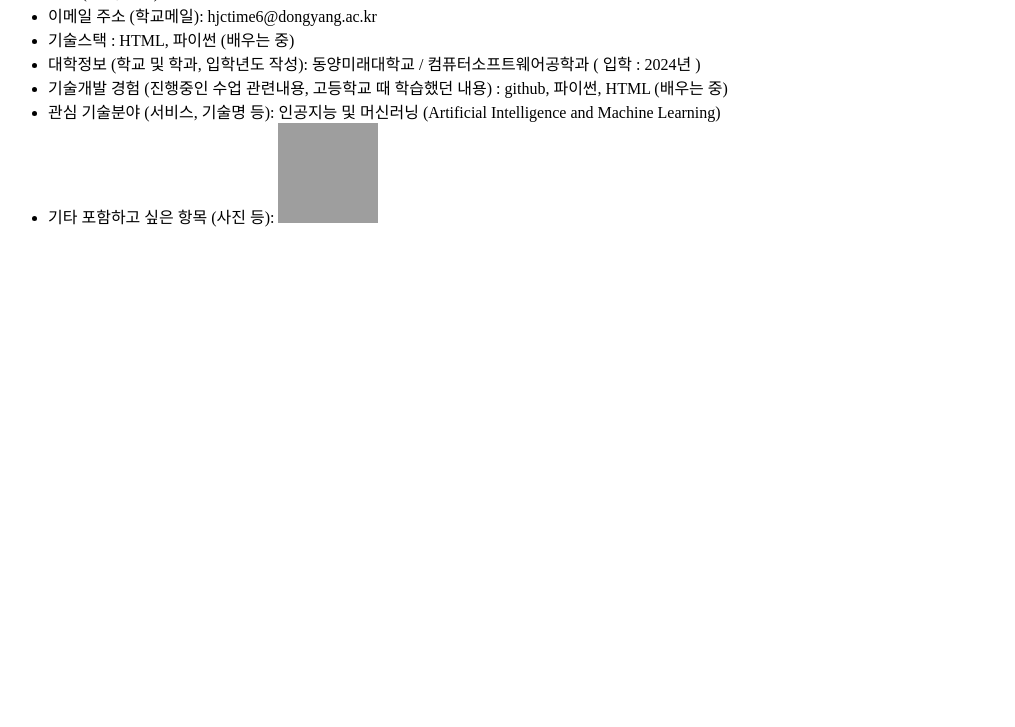
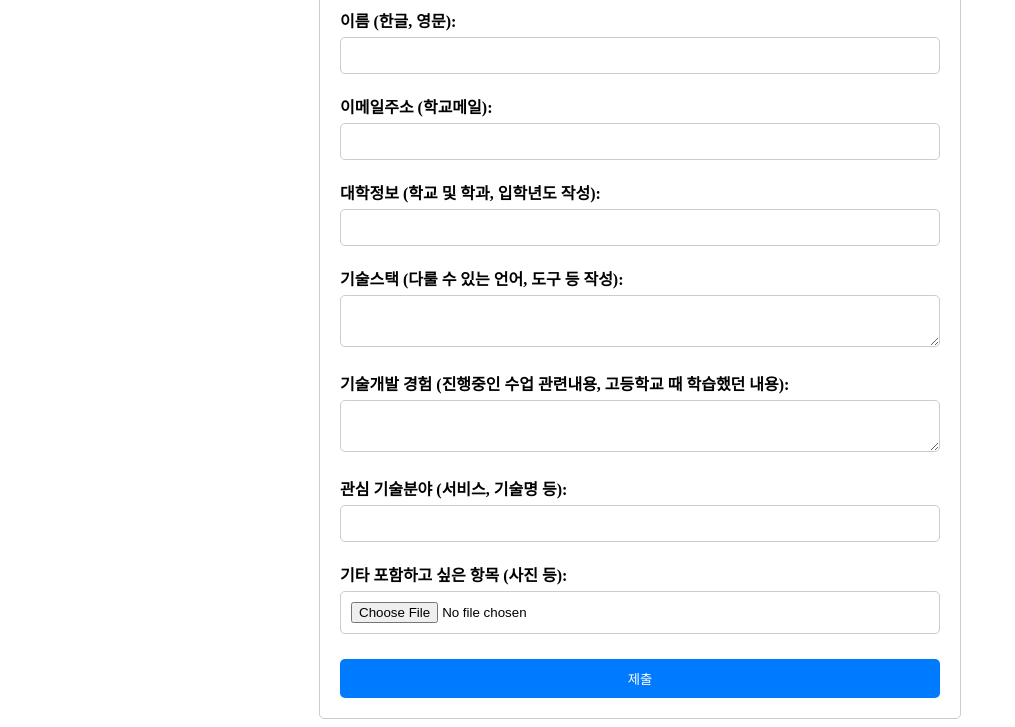
Before and after one commit to juntak861/juntak861.github.io, a plain HTML site: page index.html in a window 1280 px wide. Shown: the part 110-837 px from the top of the page, without its empty margins (0-1015 px from the left). Before the commit the page ends 800 px from the top, so only its background shows below. Drawn offline with Linux system fonts and the light colour scheme; grey boxes are pictures that could not be loaded.

Commit message:
Update index.html

```diff
--- a/index.html
+++ b/index.html
@@ -1,20 +1,87 @@
 <!DOCTYPE html>
 <html lang="ko">
 <head>
+<style>
+.container {
+    max-width: 600px;
+    margin: 0 auto;
+    padding: 20px;
+    border: 1px solid #ccc;
+    border-radius: 5px;
+}
+
+.form-group {
+    margin-bottom: 20px;
+}
+
+label {
+    display: block;
+    font-weight: bold;
+}
+
+input[type="text"],
+input[type="email"],
+textarea,
+button,
+input[type="file"] {
+    width: 100%;
+    padding: 10px;
+    border: 1px solid #ccc;
+    border-radius: 5px;
+    box-sizing: border-box;
+    margin-top: 5px;
+}
+
+button {
+    background-color: #007bff;
+    color: #fff;
+    border: none;
+    cursor: pointer;
+}
+
+button:hover {
+    background-color: #0056b3;
+}
+
+</style>
     <meta charset="UTF-8">
     <meta name="viewport" content="width=device-width, initial-scale=1.0">
-    <title>개인 정보 웹페이지</title>
+    <title>개인 정보 입력</title>
 </head>
 <body>
-    <h1>개인 정보</h1>
-    <ul>
-        <li>이름 (한글, 영문): 한글 : 한준탁 영문 :HAN JUN TAK</li>
-        <li>이메일 주소 (학교메일): hjctime6@dongyang.ac.kr</li>
-        <li>기술스택 : HTML, 파이썬 (배우는 중)</li>
-        <li>대학정보 (학교 및 학과, 입학년도 작성): 동양미래대학교 / 컴퓨터소프트웨어공학과 ( 입학 : 2024년 ) </li>
-        <li>기술개발 경험 (진행중인 수업 관련내용, 고등학교 때 학습했던 내용) : github, 파이썬, HTML (배우는 중) </li>
-        <li>관심 기술분야 (서비스, 기술명 등): 인공지능 및 머신러닝 (Artificial Intelligence and Machine Learning)</li>
-        <li>기타 포함하고 싶은 항목 (사진 등): <img src="https://search.pstatic.net/common/?src=http%3A%2F%2Fblogfiles.naver.net%2FMjAyNDAyMTJfMjYw%2FMDAxNzA3NzQyMDc2OTgz.qHRTMalvKEB99ZofuUXl9NOG7dYMbTUDhWzpbzmd9Wkg.xS4HH6zm-_d3aLIzBk3lzOWimk7NY2npRy7O6WshdZ0g.JPEG.g_minn%2F3e51ae630fac034ebdabee8c5049505a.jpg&type=a340" width="100px" height="100px"> </li>
-    </ul>
+    <div class="container">
+        <h1>개인 정보 입력</h1>
+        <form action="#">
+            <div class="form-group">
+                <label for="name">이름 (한글, 영문):</label>
+                <input type="text" id="name" name="name">
+            </div>
+            <div class="form-group">
+                <label for="email">이메일주소 (학교메일):</label>
+                <input type="email" id="email" name="email">
+            </div>
+            <div class="form-group">
+                <label for="major">대학정보 (학교 및 학과, 입학년도 작성):</label>
+                <input type="text" id="major" name="major">
+            </div>
+            <div class="form-group">
+                <label for="tech-stack">기술스택 (다룰 수 있는 언어, 도구 등 작성):</label>
+                <textarea id="tech-stack" name="tech-stack"></textarea>
+            </div>
+            <div class="form-group">
+                <label for="experience">기술개발 경험 (진행중인 수업 관련내용, 고등학교 때 학습했던 내용):</label>
+                <textarea id="experience" name="experience"></textarea>
+            </div>
+            <div class="form-group">
+                <label for="interests">관심 기술분야 (서비스, 기술명 등):</label>
+                <input type="text" id="interests" name="interests">
+            </div>
+            <div class="form-group">
+                <label for="photo">기타 포함하고 싶은 항목 (사진 등):</label>
+                <input type="file" id="photo" name="photo">
+            </div>
+            <button type="submit">제출</button>
+        </form>
+    </div>
 </body>
 </html>
```
